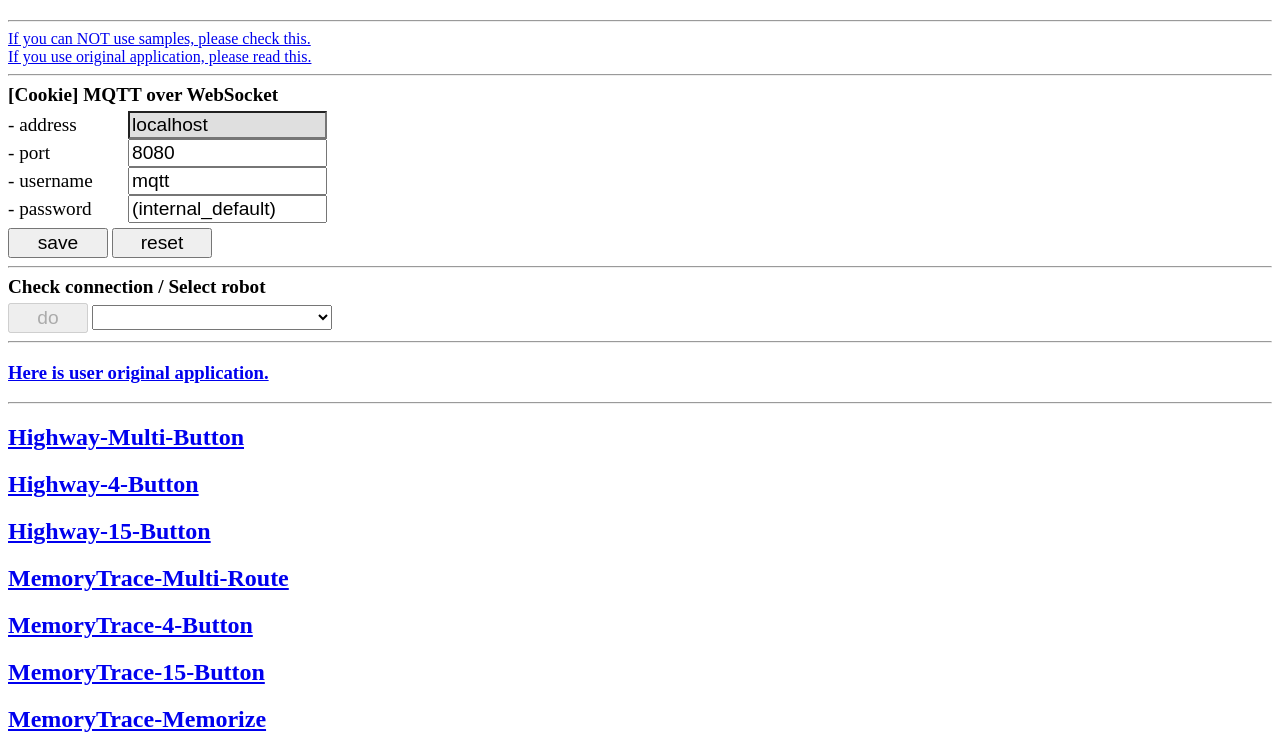
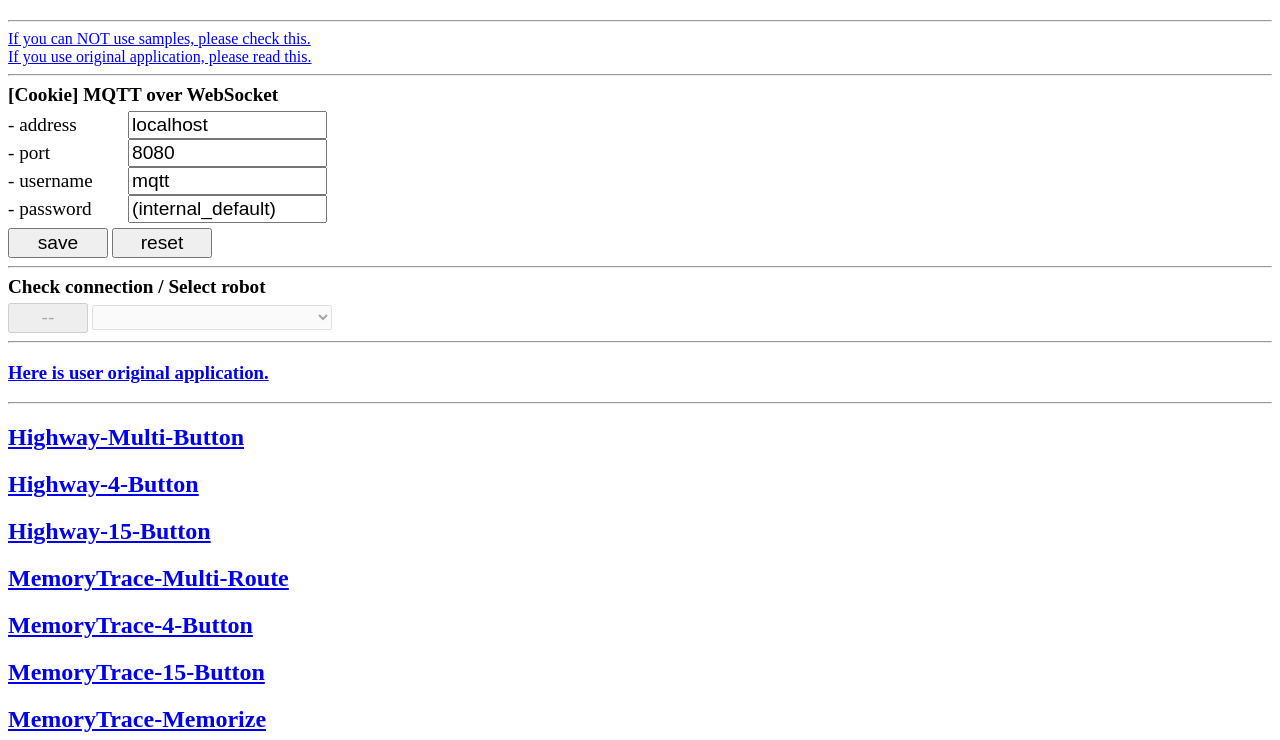
Before and after one commit to BruceDoogGithub/MQTTforDNE, a plain HTML site: page app/index.html in a window 1280 px wide. Both pictures are taken after a click on the button "do". Shown: the part 60-800 px from the top of the page. Drawn offline with Linux system fonts and the light colour scheme.

Commit message:
2023-01-06

```diff
--- a/app/index.html
+++ b/app/index.html
@@ -33,15 +33,14 @@
             changeType();
         }
         let tim = null;
-        var msg = "debug msg";
+        var msg = "";
         function check(){
+            var sel = document.getElementById("select");
             document.getElementById("check").disabled = true;
-            var sel = document.getElementById("select");
-            while(sel.hasChildNodes() && sel.childNodes.length > 0) {
-              sel.removeChild(sel.firstChild);
-            }
-
-            msg = "Connect fail = ";
+            document.getElementById("check").value = "--";
+            sel.disabled = true;
+            while(sel.hasChildNodes() && sel.childNodes.length > 0) sel.removeChild(sel.firstChild);
+            msg = "Failed = ";
             client_retry = true;
             tryConnectFirst();
             tim = setTimeout(disconnect, 5000);
@@ -76,15 +75,16 @@
             newOpt.textContent = serial;
             sel.appendChild(newOpt);
             sel.options[0].selected = true;
-
         }
         function disconnect(){
+            var sel = document.getElementById("select");
             document.getElementById("check").disabled = false;
+            document.getElementById("check").value = "do";
+            sel.disabled = false;
             unsubscribe("0/WHISPERER/+/battery");
             unsubscribe("0/WHISPERER/+/speedmode");
             client_retry = false;
             if(client != null && client_connected) client.disconnect();
-            var sel = document.getElementById("select");
             var cnt = (sel.hasChildNodes() && sel.childNodes.length > 0?sel.childNodes.length:"0");
             alert(msg + cnt);
             if(cnt != "0") select();
@@ -113,17 +113,14 @@
         }
     </script>
 </head>
-
-
 <body onload="load();">
 <h1><b>Application Folder</b></h1>
 <hr>
 <a href="readme-check.html">If you can NOT use samples, please check this.</a><br>
 <a href="readme-original.html">If you use original application, please read this.</a><br>
 <hr>
-
 <div style="font-size:120%;margin-bottom:5px;"><b>[Cookie] MQTT over WebSocket</b></div>
-<span style="display:inline-block;width:120px;font-size:120%;">- address </span><input type="text" size="15" id="address" style="font-size:120%;background-color:#DFDFDF;"><br>
+<span style="display:inline-block;width:120px;font-size:120%;">- address </span><input type="text" size="15" id="address" style="font-size:120%;"><br>
 <span style="display:inline-block;width:120px;font-size:120%;">- port </span><input type="text" size="15" id="port" style="font-size:120%;"><br>
 <span style="display:inline-block;width:120px;font-size:120%;">- username </span><input type="text" size="15" id="username" style="font-size:120%;"><br>
 <span style="display:inline-block;width:120px;font-size:120%;">- password </span><input type="text" size="15" id="password" style="font-size:120%;" oninput="changeType();" onclick="clickType();changeType();"><br>
@@ -131,9 +128,6 @@
 <hr>
 <div style="font-size:120%;margin-bottom:5px;"><b>Check connection / Select robot</b></div>
 <input style="height:30px;width:80px;font-size:120%;" type="button" id="check" value="do" onclick="check();"> <select id="select" size="1" style="font-size:120%;width:240px;" onChange="select();"></select><br>
-
-
-
 <hr>
 <h3><b><a class="app" href="../user/">Here is user original application.</a></b></h3>
 <hr>
--- a/fixed_info.js
+++ b/fixed_info.js
@@ -1,3 +1,3 @@
-var type_and_serial = "Please connect to MQTT broker and get serial number.";
+var type_and_serial = "No serial number";
 var dne_version = "Not included in sample files.";
 var dne_option = "Not included in sample files.";
```
Also changed, not shown: app/app-userInput-stick.html (+8 -12 lines), app/readme-original.html (+1 -1 lines), index.html (+5 -3 lines), user/index.html (added, +12 -0 lines).
